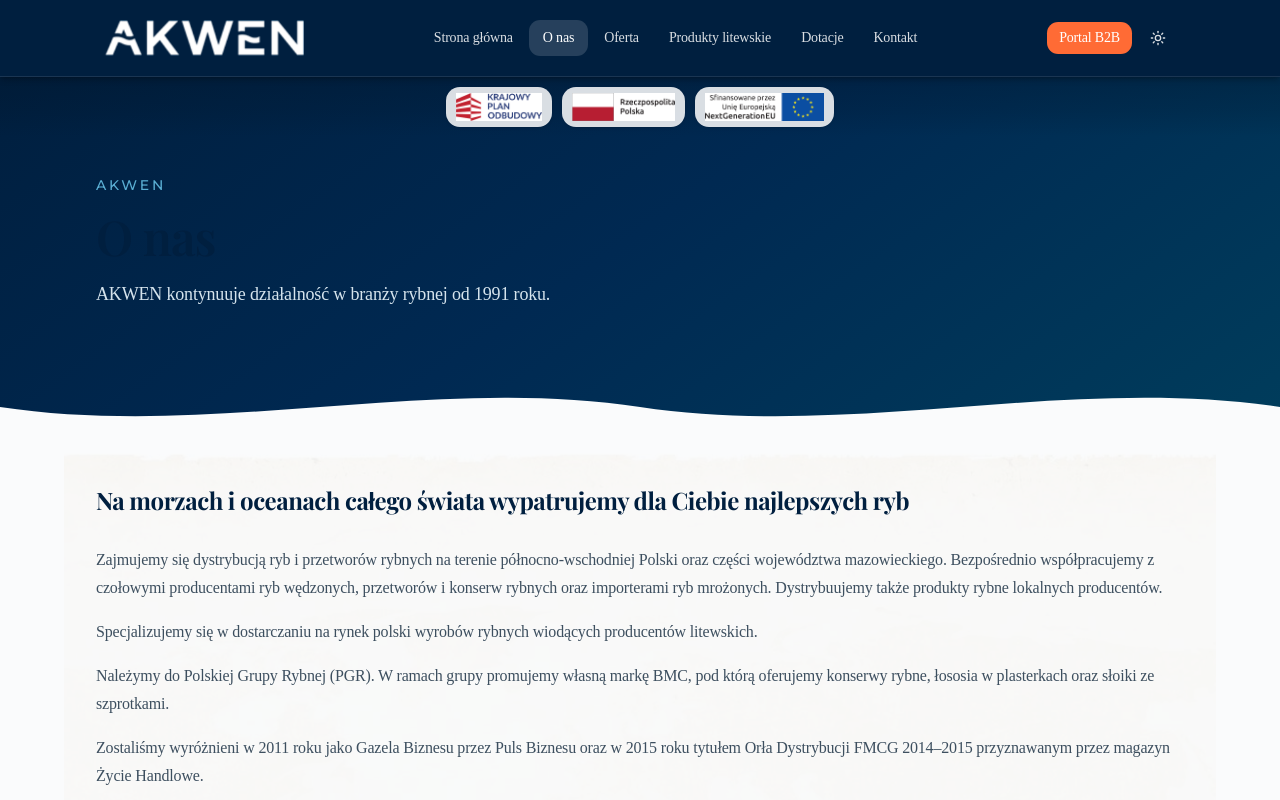
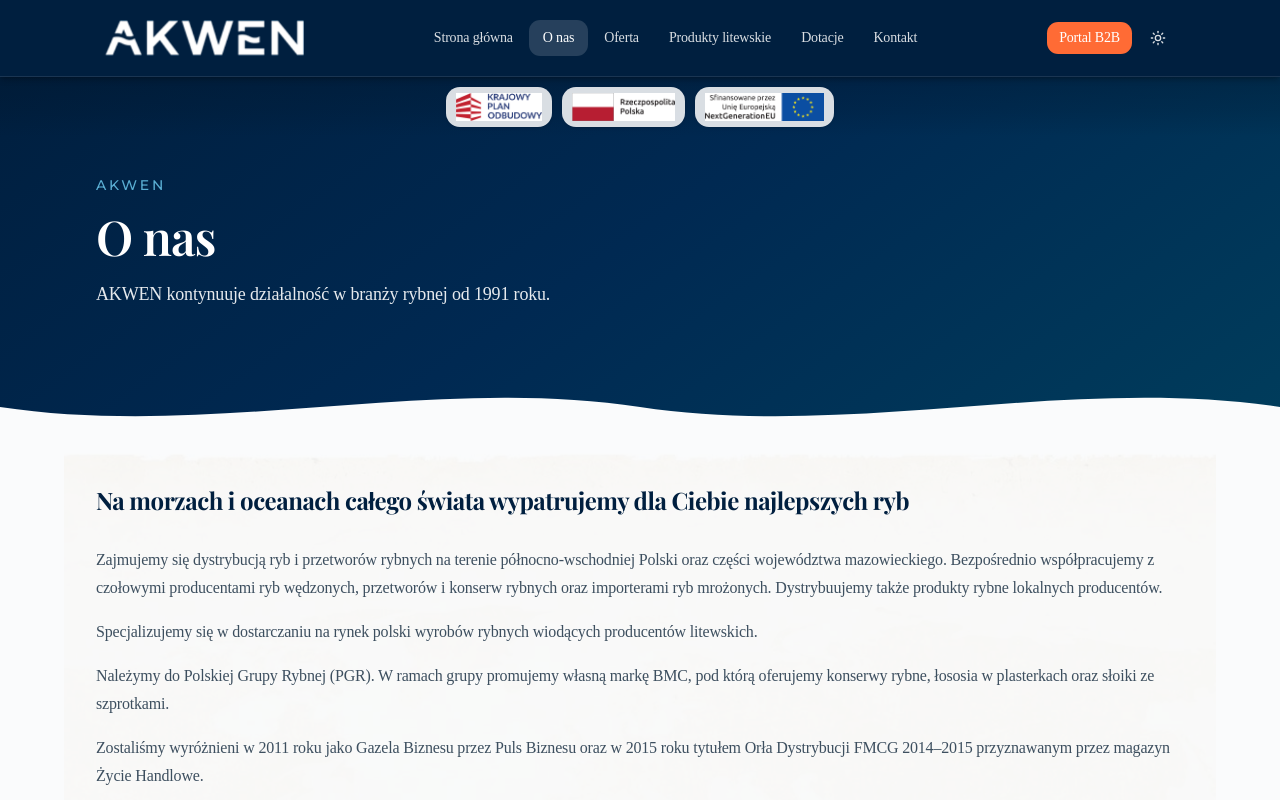
Before and after one commit to TooughSituation/akwen-web, a Next.js app: page /o-nas in a window 1280 px wide. Shown: the top 800 px of the page. Built offline with nearby package versions, Linux system fonts and the light colour scheme.

Commit message:
PageHeader: jasny tekst naglowkow na granatowym tle.
Jawne text-white na h1 (base CSS nadpisywal dziedziczenie) i text-white/90 na opisie.

```diff
--- a/src/components/page-header.tsx
+++ b/src/components/page-header.tsx
@@ -18,11 +18,12 @@
             {label}
           </p>
         )}
-        <h1 className="font-heading text-3xl font-semibold tracking-[-0.02em] sm:text-4xl lg:text-5xl lg:leading-[1.12]">
+        {/* text-white jawnie — base h1 ma color: var(--foreground) i nie dziedziczy z rodzica */}
+        <h1 className="font-heading text-3xl font-semibold tracking-[-0.02em] text-white sm:text-4xl lg:text-5xl lg:leading-[1.12]">
           {title}
         </h1>
         {description && (
-          <p className="mt-4 max-w-2xl text-base leading-[1.8] text-ocean-100/95 sm:text-lg sm:leading-[1.75]">
+          <p className="mt-4 max-w-2xl text-base leading-[1.8] text-white/90 sm:text-lg sm:leading-[1.75]">
             {description}
           </p>
         )}
```
